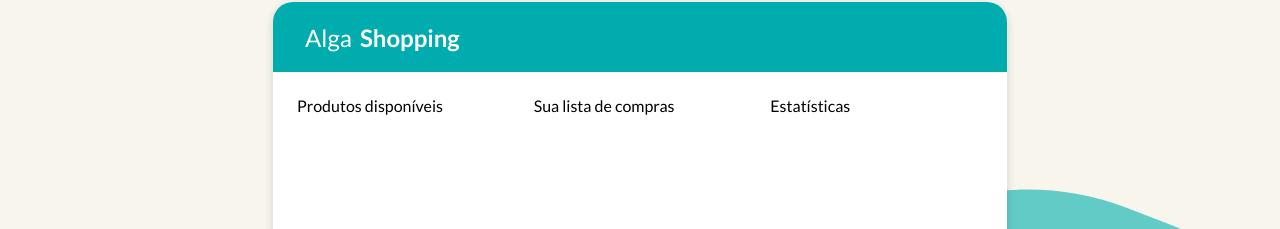
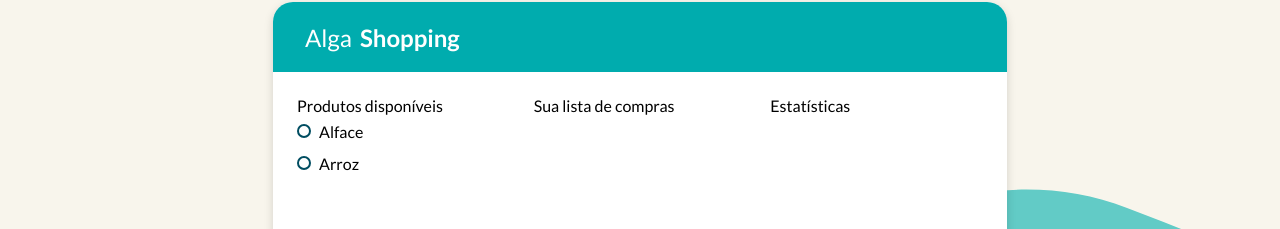
Before and after one commit to LuizEduardoBilotta/DesafioReact, a React (Create React App) app: page / in a window 1280 px wide. Shown: the part 111-340 px from the top of the page. Built offline with nearby package versions, Linux system fonts and the light colour scheme.

Commit message:
Add Checkbox shared component

```diff
--- a/src/components/App/App.jsx
+++ b/src/components/App/App.jsx
@@ -1,15 +1,33 @@
-import React from 'react'
+import React, { useState } from 'react'
 import { Wrapper, Container } from './App.styles'
 import AppHeader from '../AppHeader'
 import AppContainer from '../AppContainer'
+import Checkbox from '../../shared/Checkbox'
 
 function App () {
+
+    const [letucce, setLetucce] = useState(false);
+    const [rice, setRice] = useState(false);
+
     return <Wrapper>
         <Container>
             <AppHeader />
             <AppContainer
                 left={<div>
                     Produtos disponíveis
+
+                    <Checkbox
+                    value={letucce}
+                    title="Alface"
+                    onclick={() => setLetucce(!letucce)}
+                    />
+
+                    <Checkbox
+                    value={rice}
+                    title="Arroz"
+                    onclick={() => setRice(!rice)}
+                    />
+
                 </div>}
 
                 middle={<div>
--- /dev/null
+++ b/src/shared/Checkbox/Checkbox.jsx
@@ -0,0 +1,11 @@
+import React from 'react'
+import { Wrapper, Indicator } from './Checkbox.styles'
+
+function Checkbox({ value, title, onClick }) {
+    return <Wrapper onClick={onClick}>
+        <Indicator value={value} />
+        { title }
+    </Wrapper>
+}
+
+export default Checkbox
--- /dev/null
+++ b/src/shared/Checkbox/Checkbox.styles.js
@@ -0,0 +1,18 @@
+import styled from 'styled-components'
+
+export const Wrapper = styled.div`
+    height: 32px;
+    display: flex;
+    align-items: center;
+    cursor: default;
+`
+
+export const Indicator = styled.div`
+    height: 14px;
+    width: 14px;
+    ${props => props.value ? 'background-color: #004D61;' : ''}
+    border-radius: 7px;
+    border: 2px solid #004D61;
+    margin-right: 8px;
+    cursor: pointer;
+`
--- /dev/null
+++ b/src/shared/Checkbox/index.js
@@ -0,0 +1 @@
+export { default } from './Checkbox'
```
